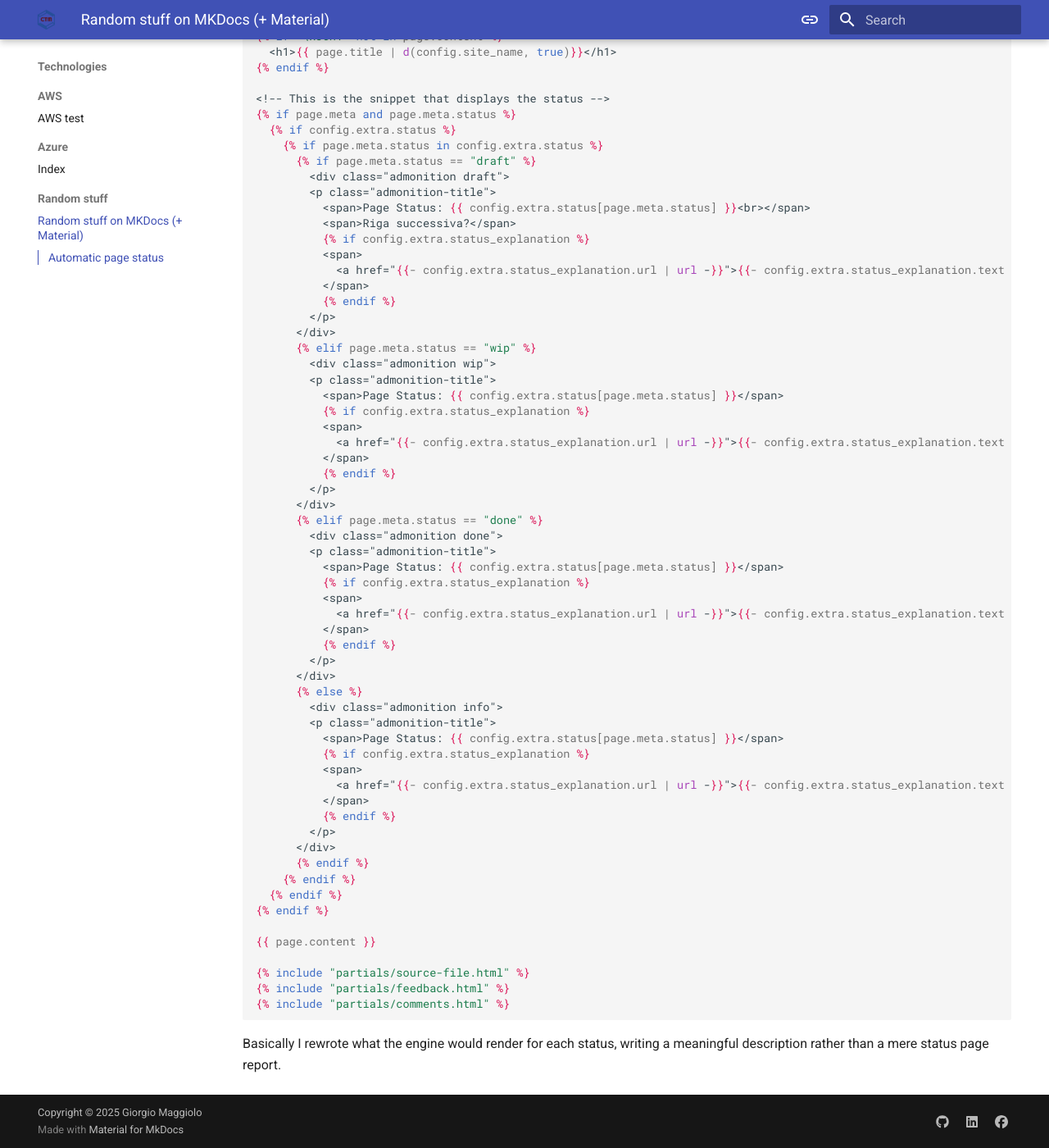
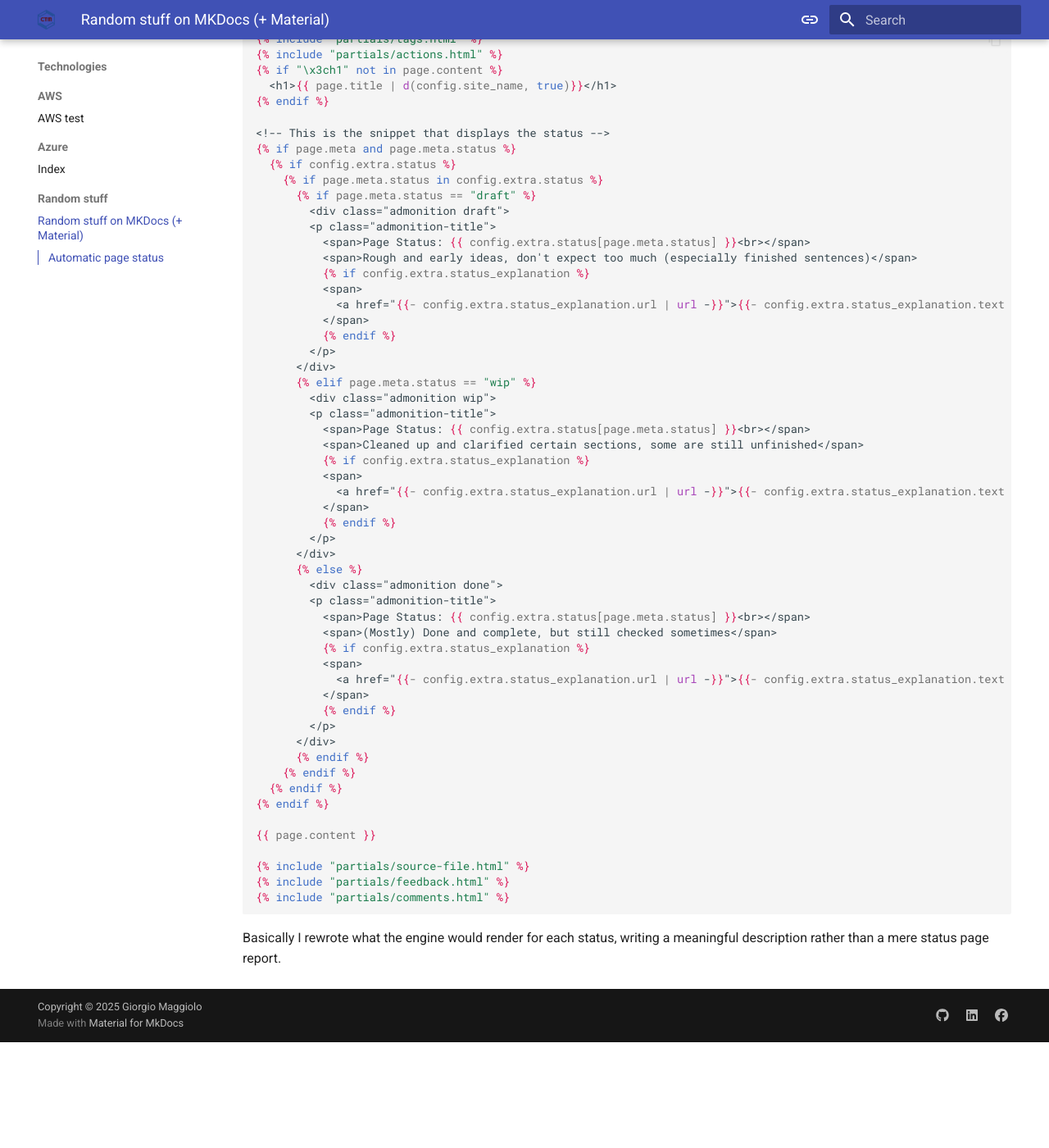
Before and after one commit to aramilialon/digitalgarden, an MkDocs documentation site: the page built from docs/Technologies/Random_stuff/mkdocs-material-digital-garden.md, in a window 1280 px wide and 1400 px high, scrolled down 949 px. Shown: the whole window at 82% size. Built offline with MkDocs 1.6.1 and Material for MkDocs 9.7.7, drawn with Linux system fonts in a browser that asks for light colours; after the commit the page ends 2220 px from its top, so only the background shows below that; some of the changed text lies outside the part shown.

Commit message:
some changed (need to change PC)

```diff
--- a/docs/Technologies/Random_stuff/mkdocs-material-digital-garden.md
+++ b/docs/Technologies/Random_stuff/mkdocs-material-digital-garden.md
@@ -39,7 +42,7 @@ So, except for the obvious change, this is the changed code of the content.html
         <div class="admonition draft">
         <p class="admonition-title">
           <span>Page Status: {{ config.extra.status[page.meta.status] }}<br></span>
-          <span>Riga successiva?</span>
+          <span>Rough and early ideas, don't expect too much (especially finished sentences)</span>
           {% if config.extra.status_explanation %}
           <span>
             <a href="{{- config.extra.status_explanation.url | url -}}">{{- config.extra.status_explanation.text -}}</a>
@@ -50,18 +53,8 @@ So, except for the obvious change, this is the changed code of the content.html
       {% elif page.meta.status == "wip" %}
         <div class="admonition wip">
         <p class="admonition-title">
-          <span>Page Status: {{ config.extra.status[page.meta.status] }}</span>
-          {% if config.extra.status_explanation %}
-          <span>
-            <a href="{{- config.extra.status_explanation.url | url -}}">{{- config.extra.status_explanation.text -}}</a>
-          </span>
-          {% endif %}
-        </p>
-      </div>
-      {% elif page.meta.status == "done" %}
-        <div class="admonition done">
-        <p class="admonition-title">
-          <span>Page Status: {{ config.extra.status[page.meta.status] }}</span>
+          <span>Page Status: {{ config.extra.status[page.meta.status] }}<br></span>
+          <span>Cleaned up and clarified certain sections, some are still unfinished</span>
           {% if config.extra.status_explanation %}
           <span>
             <a href="{{- config.extra.status_explanation.url | url -}}">{{- config.extra.status_explanation.text -}}</a>
@@ -70,9 +63,10 @@ So, except for the obvious change, this is the changed code of the content.html
         </p>
       </div>
       {% else %}
-        <div class="admonition info">
+        <div class="admonition done">
         <p class="admonition-title">
-          <span>Page Status: {{ config.extra.status[page.meta.status] }}</span>
+          <span>Page Status: {{ config.extra.status[page.meta.status] }}<br></span>
+          <span>(Mostly) Done and complete, but still checked sometimes</span>
           {% if config.extra.status_explanation %}
           <span>
             <a href="{{- config.extra.status_explanation.url | url -}}">{{- config.extra.status_explanation.text -}}</a>
```
Also changed, not shown: other parts of docs/Technologies/Random_stuff/mkdocs-material-digital-garden.md (+4 -1 lines).
